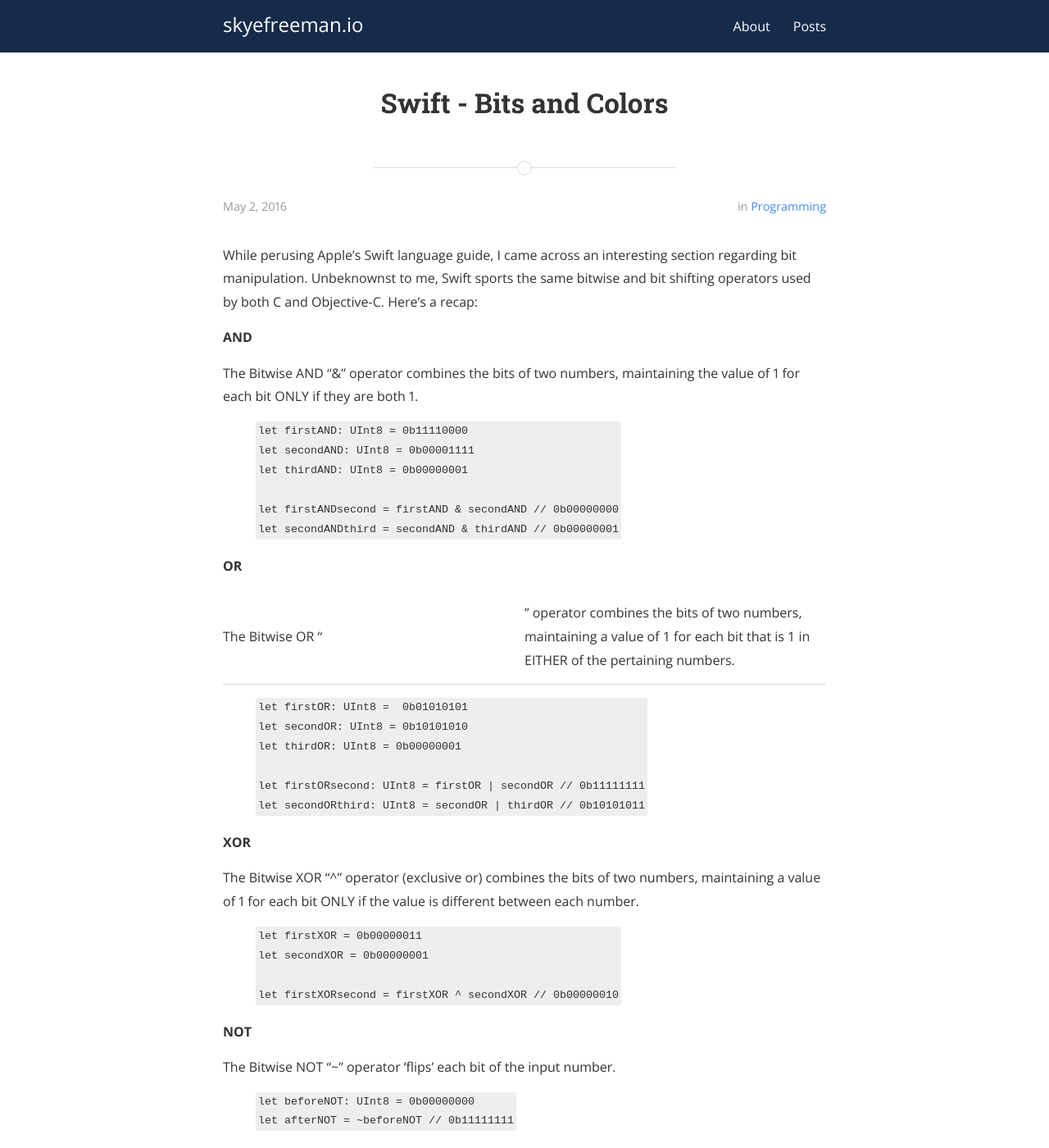
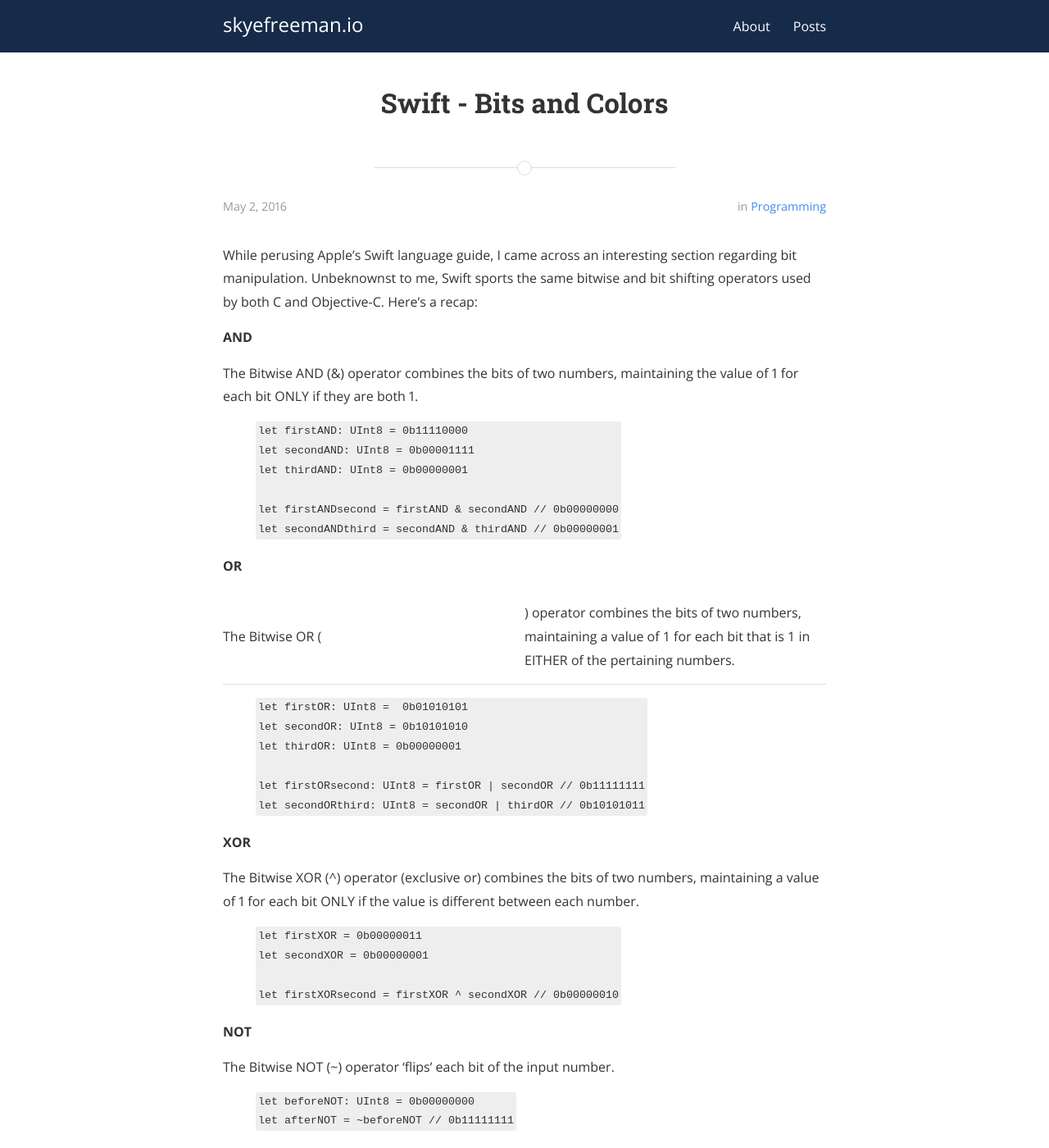
Before and after one commit to skyefreeman/skyefreeman.github.io, a Jekyll site: the page built from _posts/2016-05-02-bits-colors-and-swift.markdown, in a window 1280 px wide and 1400 px high. Shown: the whole window at 82% size. Built offline with Jekyll 4.4.1, drawn with Linux system fonts in a browser that asks for light colours; nearby versions of some CDN libraries; a style sheet for code colours, icons or effects is not loaded; some of the changed text lies outside the part shown.

```diff
--- a/_posts/2016-05-02-bits-colors-and-swift.markdown
+++ b/_posts/2016-05-02-bits-colors-and-swift.markdown
@@ -10,7 +10,7 @@
 
 **AND**
 
-The Bitwise AND "&" operator combines the bits of two numbers, maintaining the value of 1 for each bit ONLY if they are both 1.
+The Bitwise AND (&) operator combines the bits of two numbers, maintaining the value of 1 for each bit ONLY if they are both 1.
 
 {% highlight swift %}
 let firstAND: UInt8 = 0b11110000
@@ -23,7 +23,7 @@
 
 **OR**
 
-The Bitwise OR "|" operator combines the bits of two numbers, maintaining a value of 1 for each bit that is 1 in EITHER of the pertaining numbers.
+The Bitwise OR (|) operator combines the bits of two numbers, maintaining a value of 1 for each bit that is 1 in EITHER of the pertaining numbers.
 
 {% highlight swift %}
 let firstOR: UInt8 =  0b01010101
@@ -36,7 +36,7 @@
 
 **XOR**
 
-The Bitwise XOR "^" operator (exclusive or) combines the bits of two numbers, maintaining a value of 1 for each bit ONLY if the value is different between each number.
+The Bitwise XOR (^) operator (exclusive or) combines the bits of two numbers, maintaining a value of 1 for each bit ONLY if the value is different between each number.
 
 {% highlight swift %}
 let firstXOR = 0b00000011
@@ -47,7 +47,7 @@
 
 **NOT**
 
-The Bitwise NOT "~" operator 'flips' each bit of the input number.
+The Bitwise NOT (~) operator 'flips' each bit of the input number.
 
 {% highlight swift %}
 let beforeNOT: UInt8 = 0b00000000
@@ -56,7 +56,7 @@
 
 **Left Shift**
 
-The Bitwise Left Shift "<<" operator does exactly what the name infers - shifts all bits to the left. Using the operator requires specification to how many spaces the numbers bits should be shifted. A left shift essentially doubles the current integer amount. An important tidbit (bit humor?) is that Swift does not allow an operator to overflow by default, meaning if bits are shifted beyond integer bounds a crash will occur.
+The Bitwise Left Shift (<<) operator does exactly what the name infers - shifts all bits to the left. Using the operator requires specification to how many spaces the numbers bits should be shifted. A left shift essentially doubles the current integer amount. An important tidbit (bit humor?) is that Swift does not allow an operator to overflow by default, meaning if bits are shifted beyond integer bounds a crash will occur.
 
 {% highlight swift %}
 
@@ -71,7 +71,7 @@
 
 **Right Shift**
 
-The Bitwise Right Shift ">>" operator is just like its left counterpart, except that the input bits are shifted to the right. An important difference is that a right shifted number will be capped at zero (i.e. if shifted beyond its bounds, the result will default to 0).
+The Bitwise Right Shift (>>) operator is just like its left counterpart, except that the input bits are shifted to the right. An important difference is that a right shifted number will be capped at zero (i.e. if shifted beyond its bounds, the result will default to 0).
 
 {% highlight swift %}
 let rightShift: UInt8 = 0b00010000
```
